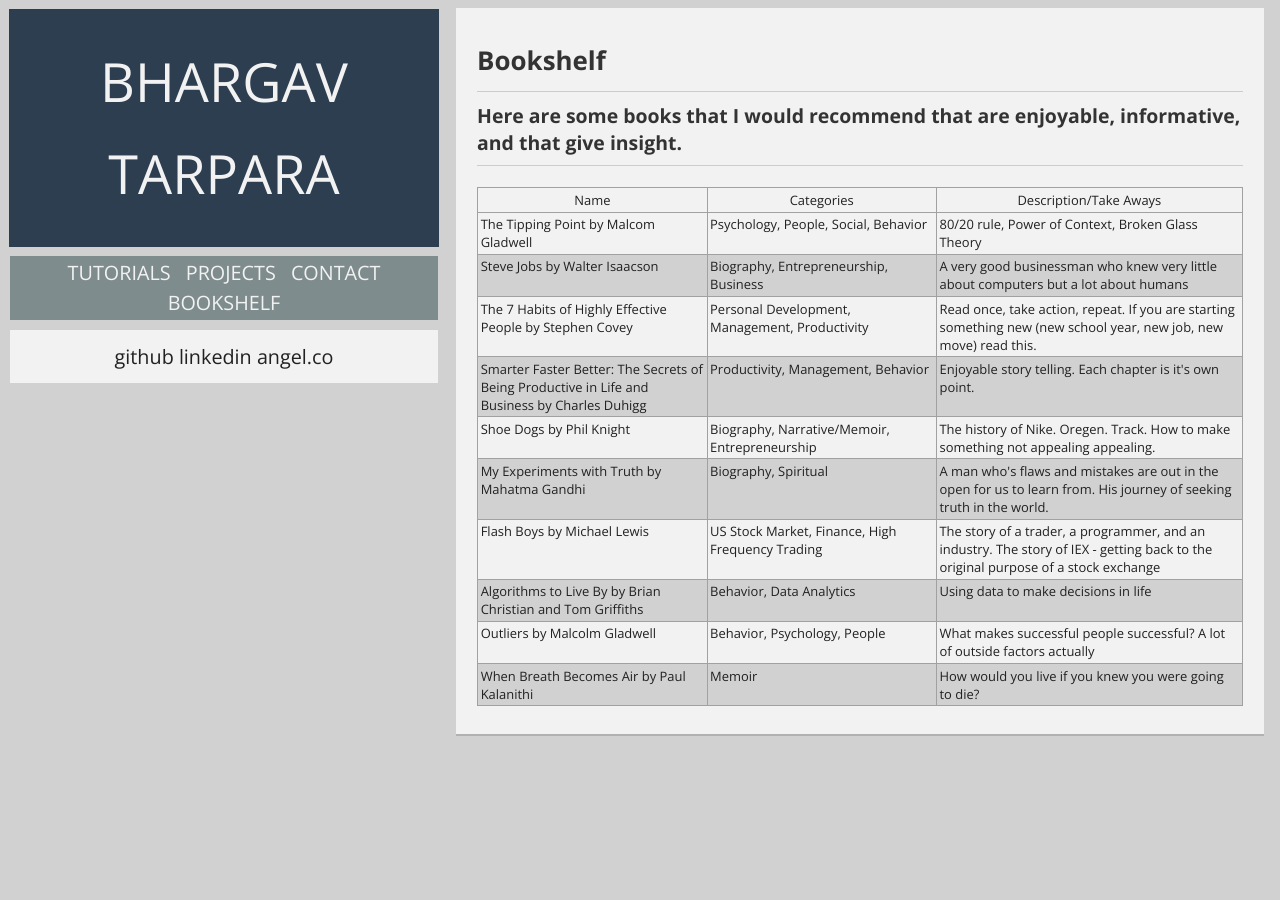
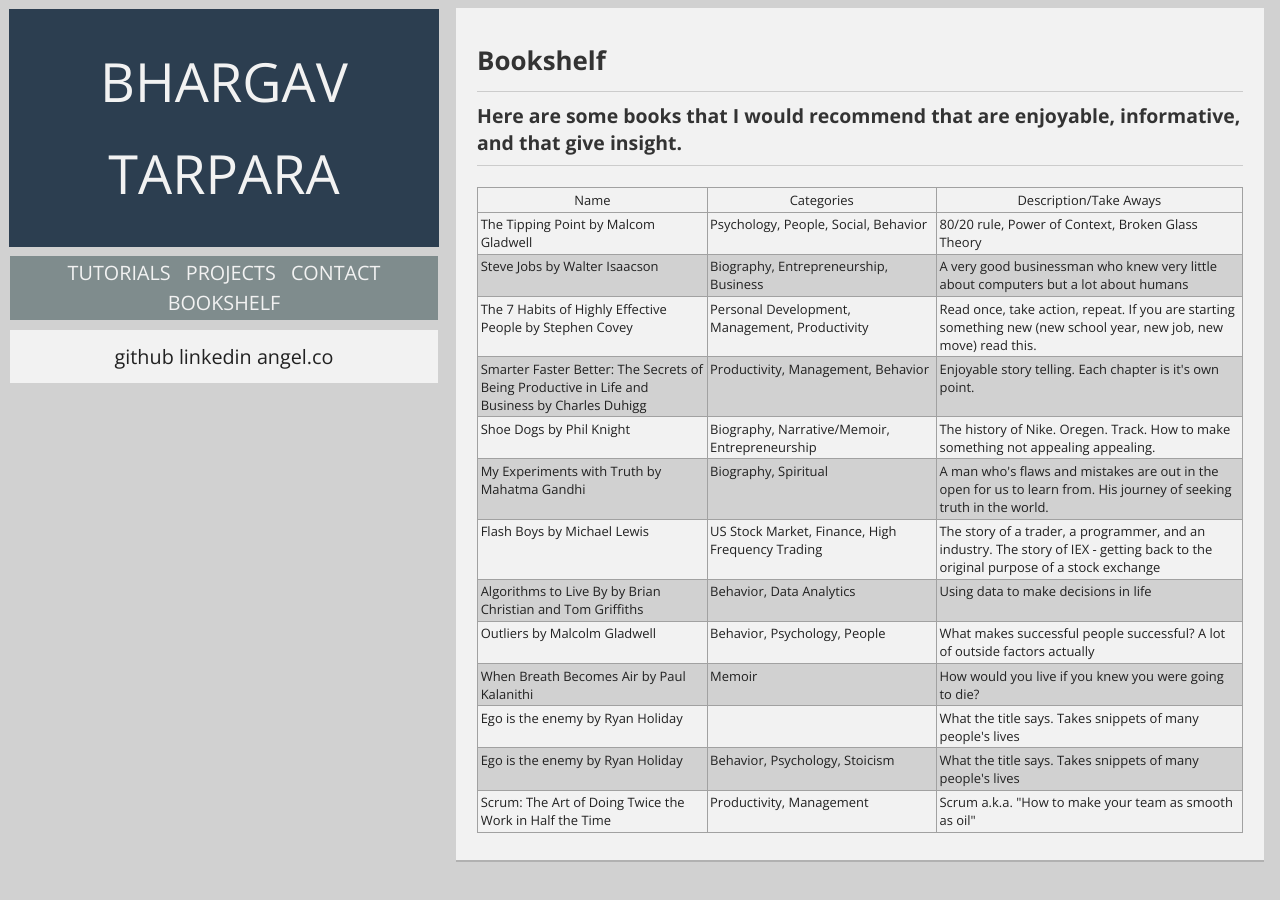
Before and after one commit to BTruer/BTruer.github.io, a Jekyll site: the page built from bookshelf/index.html, in a window 1280 px wide. Built offline with Jekyll 4.4.1, drawn with Linux system fonts in a browser that asks for light colours.

Commit message:
new books

```diff
--- a/bookshelf/index.html
+++ b/bookshelf/index.html
@@ -72,6 +72,21 @@
 <td markdown="span">Memoir</td>
 <td markdown="span">How would you live if you knew you were going to die?</td>
 </tr>
+<tr>
+<td markdown="span">Ego is the enemy by Ryan Holiday</td>
+<td markdown="span"></td>
+<td markdown="span">What the title says. Takes snippets of many people's lives</td>
+</tr>
+<tr>
+<td markdown="span">Ego is the enemy by Ryan Holiday</td>
+<td markdown="span">Behavior, Psychology, Stoicism</td>
+<td markdown="span">What the title says. Takes snippets of many people's lives</td>
+</tr>
+<tr>
+<td markdown="span">Scrum: The Art of Doing Twice the Work in Half the Time</td>
+<td markdown="span">Productivity, Management</td>
+<td markdown="span">Scrum a.k.a. "How to make your team as smooth as oil"</td>
+</tr>
 </tbody>
 </table>
     </article>
```
